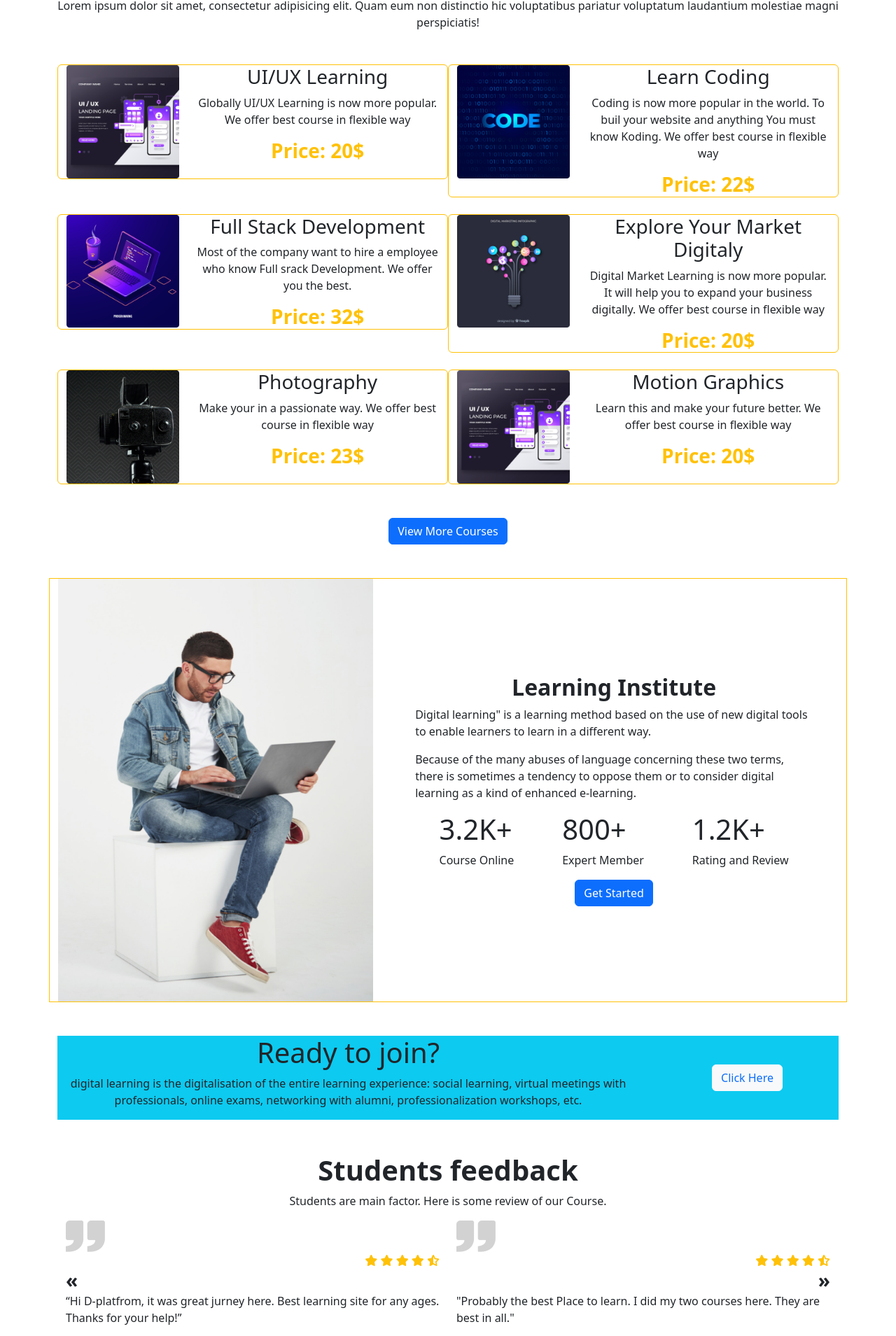
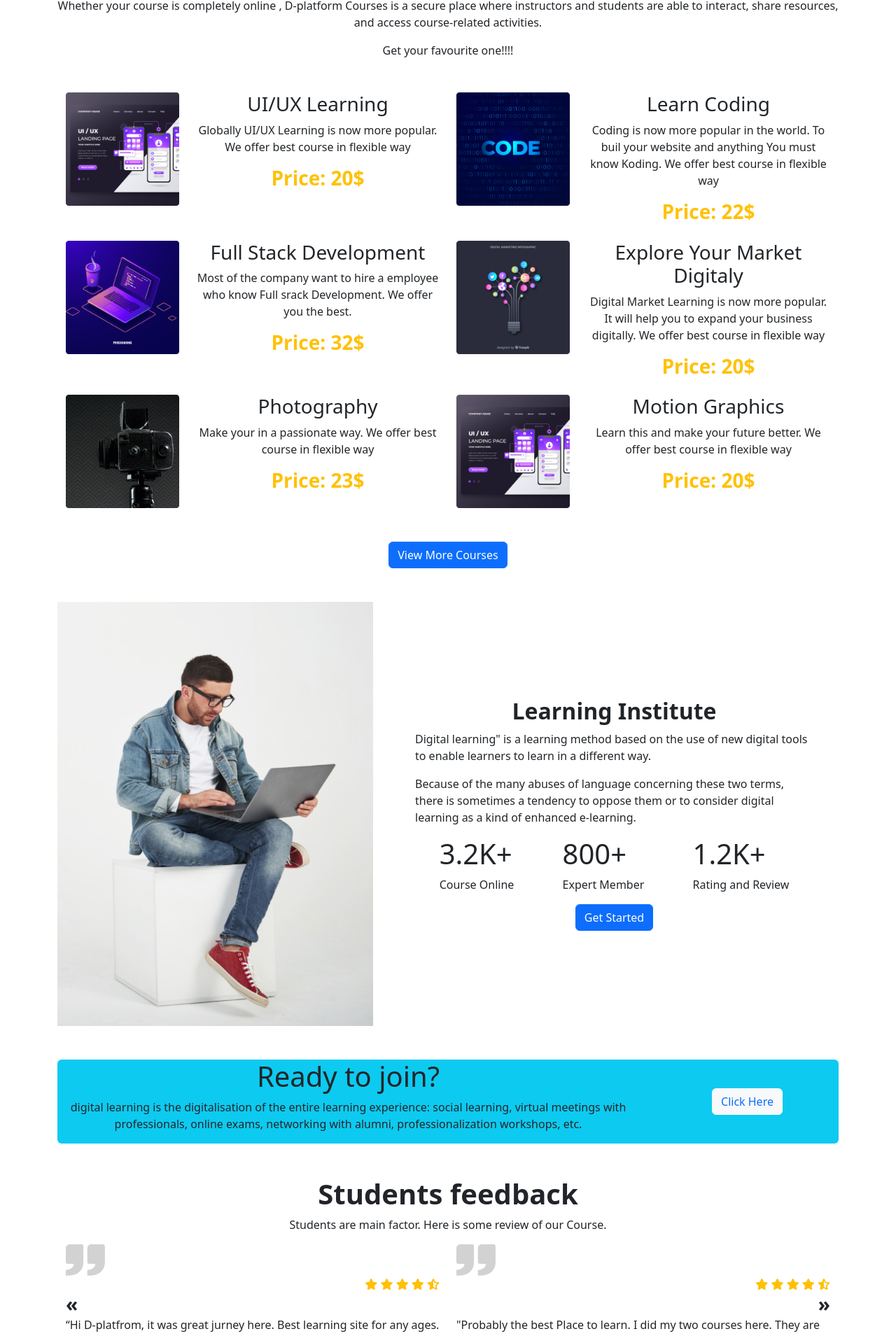
Before and after one commit to Rezarockymd/tech-web-assignment, a plain HTML site: page index.html in a window 1280 px wide. Shown: the part 747-2656 px from the top of the page at 70% size. Drawn offline with nearby package versions, Linux system fonts and the light colour scheme.

Commit message:
final done

```diff
--- a/index.html
+++ b/index.html
@@ -41,10 +41,10 @@
                                     <a class="nav-link" href="#institute">Success</a>
                                 </li>
                                 <li class="nav-item">
-                                    <a class="nav-link" href="#">About</a>
+                                    <a class="nav-link" href="#about">About</a>
                                 </li>
                                 <li class="nav-item">
-                                    <a class="nav-link" href="#">Registrar</a>
+                                    <a class="nav-link" href="#regis">Registrar</a>
                                 </li>
                             </ul>
                         </div>
@@ -113,14 +113,15 @@
     <main>
         <section class="container my-5" id="course">
             <div class="text-center ">
-                <h1>Lorem ipsum dolor sit amet.</h1>
-                <p>Lorem ipsum dolor sit amet, consectetur adipisicing elit. Quam eum non distinctio hic voluptatibus
-                    pariatur voluptatum laudantium molestiae magni perspiciatis!</p>
+                <h1 class="text-info fw-bold">100+ Courses</h1>
+                <p>Whether your course is completely online , D-platform Courses is a secure place where instructors and students are able to interact, share resources, and access course-related activities.</p>
+                <p></p>
+                <p>Get your favourite one!!!!</p>
             </div>
             <div class="container  my-5">
                 <div class="row g-4 categories  ">
                     <div class=" col-lg-6 col-md-12 col-sm-12">
-                        <div class="row rounded border border-warning ">
+                        <div class="row rounded  ">
                             <div class=" w-fluid col-12 col-md-4">
                                 <img class="w-100" src="images/course/course-1.png" alt="">
                             </div>
@@ -134,7 +135,7 @@
                     </div>
 
                     <div class=" col-lg-6 col-md-12 col-sm-12">
-                        <div class="row rounded border border-warning ">
+                        <div class="row rounded  ">
                             <div class=" w-fluid col-12 col-md-4">
                                 <img class="w-100" src="images/course/course-2.png" alt="">
                             </div>
@@ -147,7 +148,7 @@
 
                     </div>
                     <div class=" col-lg-6 col-md-12 col-sm-12">
-                        <div class="row rounded border border-warning ">
+                        <div class="row rounded  ">
                             <div class=" w-fluid col-12 col-md-4">
                                 <img class="w-100" src="images/course/course-3.png" alt="">
                             </div>
@@ -160,7 +161,7 @@
 
                     </div>
                     <div class=" col-lg-6 col-md-12 col-sm-12 d-none d-lg-block">
-                        <div class="row rounded border border-warning ">
+                        <div class="row rounded  ">
                             <div class=" w-fluid col-12 col-md-4">
                                 <img class="w-100" src="images/course/course-4.png" alt="">
                             </div>
@@ -173,7 +174,7 @@
 
                     </div>
                     <div class=" col-lg-6 col-md-12 col-sm-12 d-none d-lg-block">
-                        <div class="row rounded border border-warning ">
+                        <div class="row rounded  ">
                             <div class=" w-fluid col-12 col-md-4">
                                 <img class="w-100" src="images/course/course-5.png" alt="">
                             </div>
@@ -186,7 +187,7 @@
 
                     </div>
                     <div class=" col-lg-6 col-md-12 col-sm-12 d-none d-lg-block">
-                        <div class="row rounded border border-warning ">
+                        <div class="row rounded  ">
                             <div class=" w-fluid col-12 col-md-4">
                                 <img class="w-100" src="images/course/course-1.png" alt="">
                             </div>
@@ -208,7 +209,7 @@
         <section class="container my-5" id="deal">
             <!-- explore Learning sec start  -->
 
-            <div class="row align-items-center border border-warning">
+            <div class="row align-items-center ">
                 <div class="col-lg-5 col-12">
                     <img class="img-fluid " src="images/working.png" alt="">
                 </div>
@@ -246,8 +247,8 @@
              <!-- explore Learning sec end  -->
         </section>
         <!-- join form start  -->
-        <section class="container my-5">
-            <div class="bg-info ">
+        <section class="container my-5" id="regis">
+            <div class="bg-info rounded">
                 <div class="row ">
                     <div class="w-fluid text-center col-12 col-md-9">
                         <h1>Ready to join?</h1>
@@ -280,7 +281,7 @@
 
         </section>
         <!-- join form End  -->
-        <section class="container" id="institute">
+        <section class="container my-5" id="institute">
             <!-- student feedback start  -->
             <div>
                 <div class="text-center">
@@ -345,7 +346,7 @@
             <!-- student feedback end  -->
         </section>
 
-        <section class="container my-5">
+        <section class="container my-5" id="about">
             <!-- Frequent Ask Question added  -->
             <div>
                 <div class="text-center">
```
